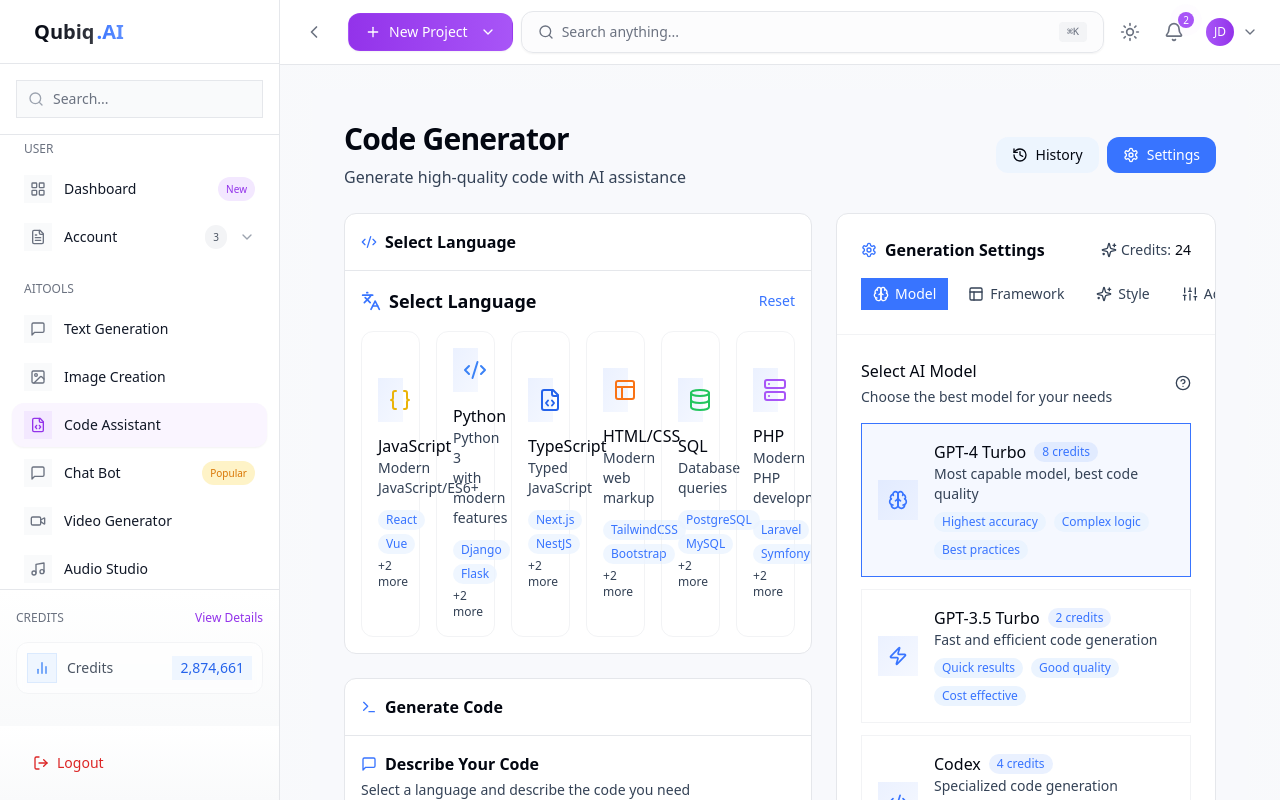
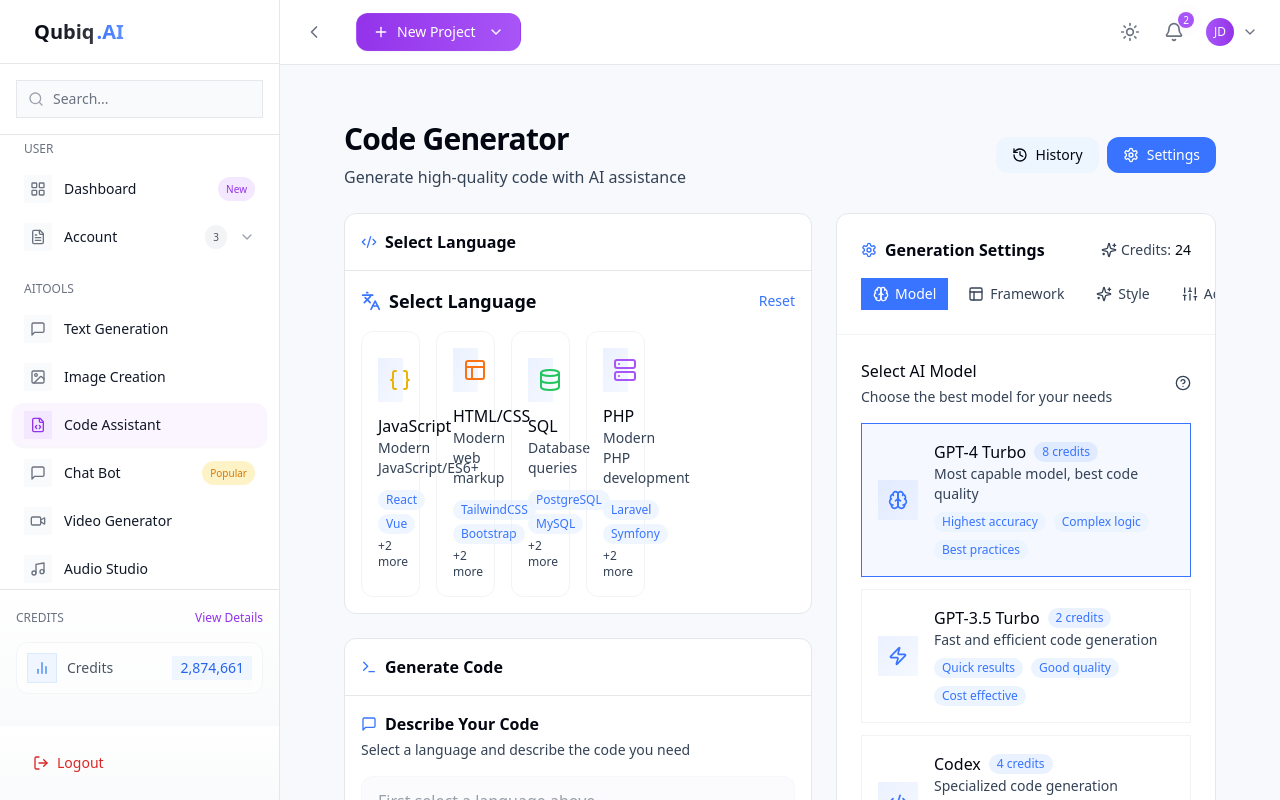
Before and after one commit to devmojahid/Qubiq-Ai-Nextjs-template, a Next.js app: page /dashboard/code in a window 1280 px wide. Shown: the top 800 px of the page. Built offline with nearby package versions, Linux system fonts and the light colour scheme.

Commit message:
issue solved

```diff
--- a/src/app/(dashboard)/dashboard/(ai-studio)/audio/page.jsx
+++ b/src/app/(dashboard)/dashboard/(ai-studio)/audio/page.jsx
@@ -152,12 +152,6 @@
                   animate={{ opacity: 1, scale: 1 }}
                   className="absolute -right-1 -top-1 flex h-4 w-4 items-center justify-center"
                 >
-                  <ChevronDown
-                    className={cn(
-                      "h-3 w-3 transition-transform",
-                      showHistory && "rotate-180"
-                    )}
-                  />
                 </motion.span>
               )}
             </button>
@@ -190,12 +184,6 @@
                   animate={{ opacity: 1, scale: 1 }}
                   className="absolute -right-1 -top-1 flex h-4 w-4 items-center justify-center"
                 >
-                  <ChevronDown
-                    className={cn(
-                      "h-3 w-3 transition-transform",
-                      showSettings && "rotate-180"
-                    )}
-                  />
                 </motion.span>
               )}
             </button>
--- a/src/app/(dashboard)/dashboard/(ai-studio)/text/page.jsx
+++ b/src/app/(dashboard)/dashboard/(ai-studio)/text/page.jsx
@@ -43,8 +43,8 @@
         setIsMobileView(width < 1024);
 
         if (width >= 1024) {
-          setShowSettings(false);
-          setShowHistory(false);
+          setShowSettings(true);
+          setShowHistory(true);
         }
       }, 100);
     };
@@ -143,9 +143,6 @@
                 if (isMobileView) {
                   setShowHistory(!showHistory);
                   if (showSettings) setShowSettings(false);
-                } else {
-                  setShowHistory(prev => !prev);
-                  if (showSettings) setShowSettings(false);
                 }
               }}
               className={cn(
@@ -165,9 +162,6 @@
               onClick={() => {
                 if (isMobileView) {
                   setShowSettings(!showSettings);
-                  if (showHistory) setShowHistory(false);
-                } else {
-                  setShowSettings(prev => !prev);
                   if (showHistory) setShowHistory(false);
                 }
               }}
--- a/src/app/(dashboard)/dashboard/(ai-studio)/video/page.jsx
+++ b/src/app/(dashboard)/dashboard/(ai-studio)/video/page.jsx
@@ -131,12 +131,6 @@
                   animate={{ opacity: 1, scale: 1 }}
                   className="absolute -right-1 -top-1 flex h-4 w-4 items-center justify-center"
                 >
-                  <ChevronDown
-                    className={cn(
-                      "h-3 w-3 transition-transform",
-                      showHistory && "rotate-180"
-                    )}
-                  />
                 </motion.span>
               )}
             </button>
@@ -169,12 +163,6 @@
                   animate={{ opacity: 1, scale: 1 }}
                   className="absolute -right-1 -top-1 flex h-4 w-4 items-center justify-center"
                 >
-                  <ChevronDown
-                    className={cn(
-                      "h-3 w-3 transition-transform",
-                      showSettings && "rotate-180"
-                    )}
-                  />
                 </motion.span>
               )}
             </button>
--- a/src/app/(dashboard)/dashboard/billing/history/page.jsx
+++ b/src/app/(dashboard)/dashboard/billing/history/page.jsx
@@ -11,6 +11,7 @@
   ShieldCheck, Loader2
 } from "lucide-react"
 import { cn } from "@/lib/utils"
+import Link from "next/link"
 
 const transactions = [
   {
@@ -499,7 +500,7 @@
               )}
             </motion.button>
 
-            <motion.button
+            {/* <motion.button
               whileHover={{ scale: 1.02 }}
               whileTap={{ scale: 0.98 }}
               onClick={handleAddPaymentMethod}
@@ -523,7 +524,20 @@
                   <span className="hidden sm:inline">Add Payment Method</span>
                 </>
               )}
-            </motion.button>
+            </motion.button> */}
+            <Link
+              href="/dashboard/billing/payment-methods/add"
+              className={cn(
+                "inline-flex items-center gap-2",
+                "px-4 py-2 rounded-xl text-sm font-medium",
+                "bg-primary text-primary-foreground",
+                "hover:opacity-90 transition-opacity",
+                "disabled:opacity-50 disabled:cursor-not-allowed"
+              )}
+            >
+              <Plus className="h-4 w-4" />
+              Add Payment Method
+            </Link>
           </div>
         </div>
 
--- a/src/components/dashboard/ai-studio/code/language-selector.jsx
+++ b/src/components/dashboard/ai-studio/code/language-selector.jsx
@@ -16,22 +16,6 @@
     icon: Braces,
     frameworks: ["React", "Vue", "Angular", "Node.js"],
     color: "text-yellow-500"
-  },
-  {
-    id: "python",
-    name: "Python",
-    description: "Python 3 with modern features",
-    icon: Code2,
-    frameworks: ["Django", "Flask", "FastAPI", "TensorFlow"],
-    color: "text-blue-500"
-  },
-  {
-    id: "typescript",
-    name: "TypeScript",
-    description: "Typed JavaScript",
-    icon: FileCode,
-    frameworks: ["Next.js", "NestJS", "Express", "Deno"],
-    color: "text-blue-600"
   },
   {
     id: "html",
--- a/src/components/dashboard/layout/header.jsx
+++ b/src/components/dashboard/layout/header.jsx
@@ -470,7 +470,7 @@
         "border-b border-gray-200 dark:border-gray-800",
         "transition-all duration-300"
       )}>
-        <div className="flex h-16 items-center gap-2 px-4">
+        <div className="flex h-16 items-center gap-4 px-4">
           {/* Mobile Menu Button */}
           <div className="flex items-center gap-2">
             {isMobile ? (
@@ -541,27 +541,7 @@
             "flex-1 max-w-2xl mx-auto",
             isMobile && "hidden" // Hide on mobile
           )}>
-            <button
-              onClick={() => setIsSearchOpen(true)}
-              className={cn(
-                "flex w-full items-center gap-2 rounded-xl",
-                "bg-gray-50/50 dark:bg-gray-800/50",
-                "border border-gray-200 dark:border-gray-700",
-                "px-4 py-2.5 text-sm",
-                "text-gray-500 dark:text-gray-400",
-                "hover:bg-gray-100 dark:hover:bg-gray-800",
-                "hover:border-purple-500/30",
-                "transition-all duration-200",
-                "group focus:outline-none focus:ring-2 focus:ring-purple-500/20",
-                "shadow-sm"
-              )}
-            >
-              <Search className="h-4 w-4 group-hover:text-purple-500 transition-colors" />
-              <span className="flex-1 text-left truncate dark:text-gray-300">Search anything...</span>
-              <kbd className="hidden sm:inline-flex h-5 items-center px-2 text-[10px] font-mono rounded bg-gray-100 dark:bg-gray-800 dark:text-gray-400">
-                ⌘K
-              </kbd>
-            </button>
+
           </div>
 
           {/* Mobile Search Button */}
@@ -571,7 +551,7 @@
               whileTap={{ scale: 0.95 }}
               onClick={handleMobileSearchClick}
               className={cn(
-                "p-2 rounded-xl",
+                "p-2 rounded-xl hidden",
                 "hover:bg-gray-100 dark:hover:bg-gray-800",
                 "transition-colors"
               )}
--- a/src/components/header/dropdown-menu.jsx
+++ b/src/components/header/dropdown-menu.jsx
@@ -17,12 +17,6 @@
       href: "/features",
       description: "Explore our features",
       icon: "⚡"
-    },
-    {
-      name: "Blog",
-      href: "/blog",
-      description: "Read our latest articles",
-      icon: "📝"
     },
     {
       name: "Privacy Policy",
```
